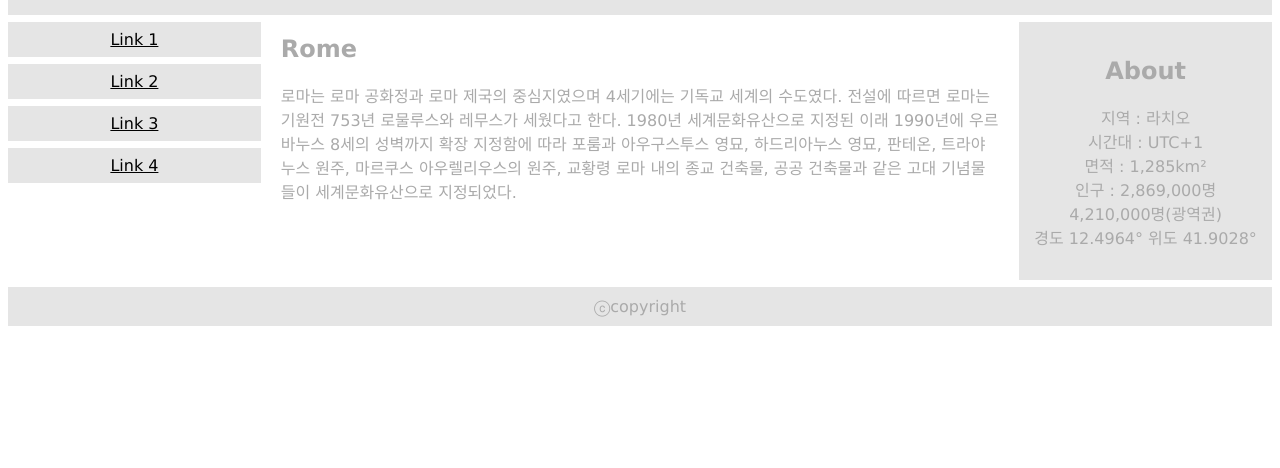
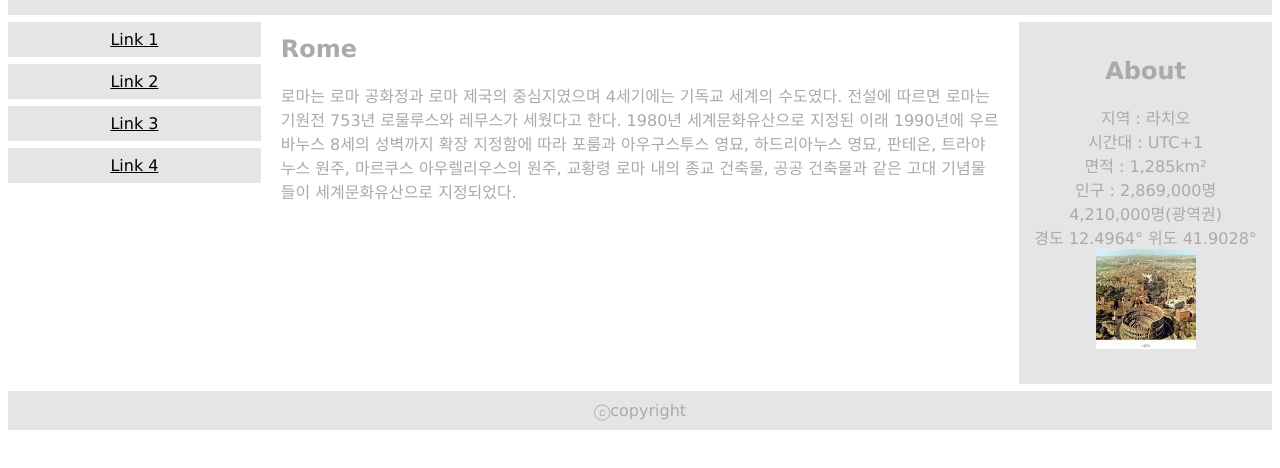
Before and after one commit to Ohchanjang/OhChanJong.github.io, a plain HTML site: page index.html in a window 1280 px wide. Shown: the part 104-572 px from the top of the page. Drawn offline with Linux system fonts and the light colour scheme.

Commit message:
Update index.html

```diff
--- a/index.html
+++ b/index.html
@@ -72,7 +72,8 @@
            인구 : 2,869,000명
                   4,210,000명(광역권)<br>
            경도 12.4964°
-           위도 41.9028°<br></p>
+           위도 41.9028°<br>
+        <img src="Rome2.jpg"></p>
       </div>
     </div>
 
```
